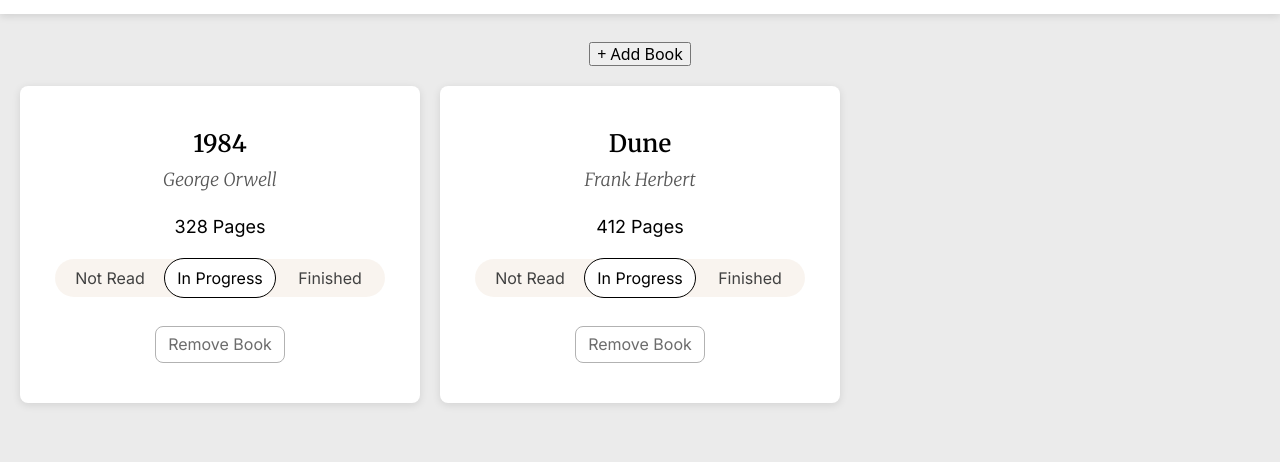
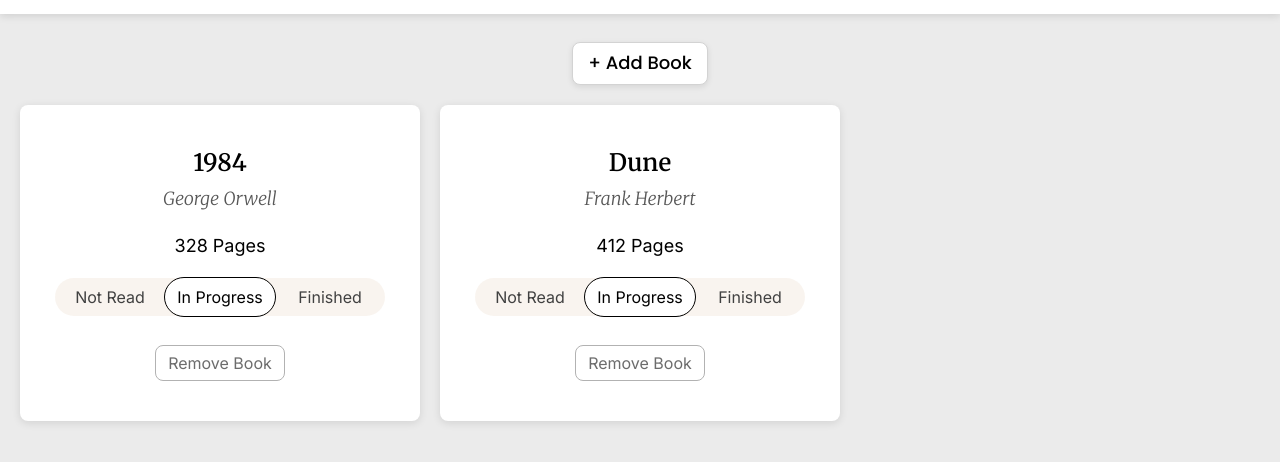
Before and after one commit to ptruscelli/Library, a plain HTML site: page index.html in a window 1280 px wide. Shown: the part 96-558 px from the top of the page. Drawn offline with Linux system fonts and the light colour scheme.

Commit message:
Code clean-up
Dialog form still needs more styling

```diff
--- a/script.js
+++ b/script.js
@@ -8,19 +8,20 @@ class Book {
         this.author = author;
         this.pageCount = pageCount;
         this.readStatus = readStatus;
-        this.onPage = false;
-        this.id = crypto.randomUUID();
+        this.onPage = false; // track if book has been added to DOM
+        this.id = crypto.randomUUID(); // generate unique id for selecting book in DOM
     }
 
 }
 
 
+// class for library array and related book removing/adding functions
 class Library {
-// class for library array and related functions
+
 
     constructor(cardsContainer) {
         this.books = [];
-        this.cardsContainer = cardsContainer;
+        this.cardsContainer = cardsContainer; // html container for adding book elements
     }
 
     // create book instance and add to array
@@ -34,6 +35,8 @@ class Library {
         bookCard.remove(); // remove bookcard element from DOM
     }
 
+
+    // creates html bookcard instances from library array and adds to page
     addToPage() {
         for(const book of this.books) {
             if (!book.onPage) { // only books that aren't already on the page get added
@@ -49,18 +52,19 @@ class Library {
 
 
 
-
+// creates DOM elements of books and handles visual components
 class Bookcard {
 
     constructor(book, library) {
-        this.book = book;
-        this.library = library;
+        this.book = book; // reference to Book instance
+        this.library = library; // reference to parent library
         this.element = this.createBookcard();
     }
 
+
     createBookcard() {
         const bookCard = document.createElement("div");
-        bookCard.dataset.id = this.book.id; // attach unique book id to the element to be able to identify it in the DOM
+        bookCard.dataset.id = this.book.id; // attach the unique book id to the element to be able to identify it in the DOM
         bookCard.classList.add("card");
 
         const title = document.createElement("h2");
@@ -127,7 +131,7 @@ class Bookcard {
 
 
 
-
+// handles modal dialogue form for adding new books to page
 
 class BookFormModal {
 
@@ -149,12 +153,14 @@ class BookFormModal {
     }
 
 
+    // open modal when "add book" button is clicked
     openModalHandler() {
         this.bookForm.reset(); // clear form inputs before each use
         this.modal.showModal();
     }
 
 
+    // close modal when user clicks outside dialogue content
     outsideClickHandler(event) {
         if (event.target === this.modal) {
             this.modal.close();
@@ -162,13 +168,15 @@ class BookFormModal {
     }
 
 
+    // process form submission and add new submitted book to library
     formSubmitHandler(event) {
-        event.preventDefault(); // stop html default behaviour of refreshing page
+        event.preventDefault(); // stop html default page refresh
 
         // take data from form and store in object
         const formData = Object.fromEntries(new FormData(event.target).entries()); // event.target === bookForm
         const readStatus = formData.formReadStatus; // "not-read", "in-progress" or "finished"
 
+        // add book to library array
         this.library.addBook(
             formData.formTitle,
             formData.formAuthor,
@@ -176,6 +184,7 @@ class BookFormModal {
             readStatus
         );
 
+        // add book to visual library and finally close modal
         this.library.addToPage();
         this.modal.close();
     }
@@ -183,13 +192,13 @@ class BookFormModal {
 }
 
 
-// initialize library
+// initialize library app upon page load
 (function() {
     const cardsContainer = document.querySelector("#cardsContainer");
     const mainLibrary = new Library(cardsContainer);
     const formModal = new BookFormModal(mainLibrary);
 
-    // add a few books as placeholders
+    // add example books as placeholders
     mainLibrary.addBook("1984", "George Orwell", 328, "in-progress");
     mainLibrary.addBook("Dune", "Frank Herbert", 412, "in-progress");
     mainLibrary.addToPage();
--- a/styles.css
+++ b/styles.css
@@ -69,7 +69,7 @@ div.button{
     justify-content: center;
 }
 
-button.openModal {
+button.openModalBtn {
     font-family: "Poppins", sans-serif;
     font-size: 18px;
     font-weight: 500;
@@ -82,12 +82,12 @@ button.openModal {
     transition: ease 75ms;
 }
 
-button.openModal:hover {
+button.openModalBtn:hover {
     border: 1px solid rgb(175, 175, 175);
     box-shadow: 0px 2px 8px rgba(0, 0, 0, 0.144);
 }
 
-button.openModal:active {
+button.openModalBtn:active {
     transform: scale(98%);
 }
 
```
